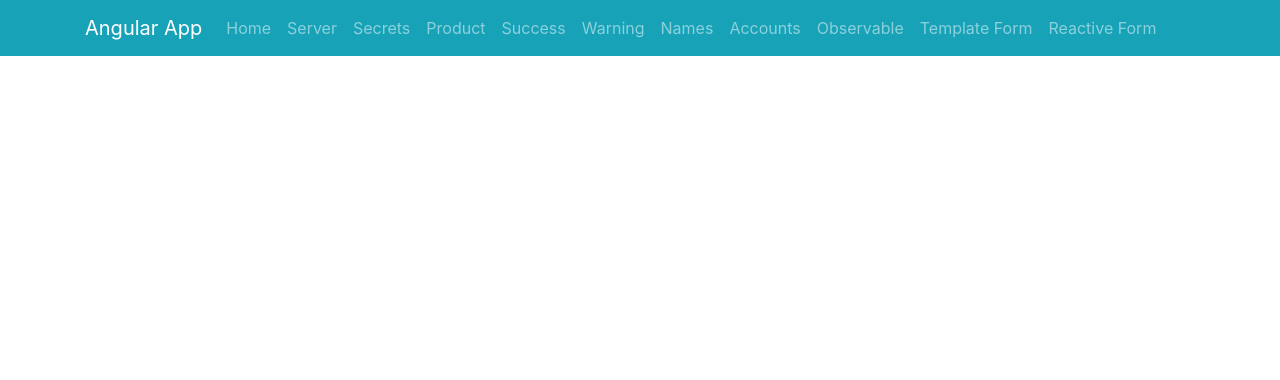
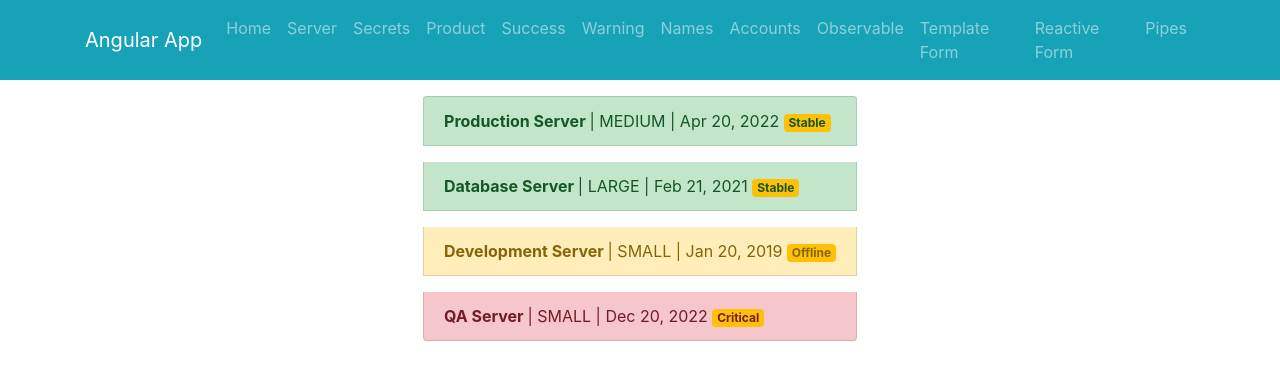
Before and after one commit to Manoj-14/Java-FSD-Phase-5, an Angular app in the folder A01Intro/: page /Pipes in a window 1280 px wide. Before the commit this address led to /. Shown: the top 380 px of the page. Built offline with nearby package versions, Linux system fonts and the light colour scheme.

Commit message:
Simple pipes

```diff
--- a/A01Intro/src/app/app.component.html
+++ b/A01Intro/src/app/app.component.html
@@ -65,6 +65,9 @@
         <li class="nav-item">
           <a routerLink="/ReactiveForm" class="nav-link">Reactive Form</a>
         </li>
+        <li class="nav-item">
+          <a routerLink="/Pipes" class="nav-link">Pipes</a>
+        </li>
       </ul>
     </div>
   </div>
--- a/A01Intro/src/app/app.module.ts
+++ b/A01Intro/src/app/app.module.ts
@@ -22,6 +22,7 @@ import { HomeComponent } from './home/home.component';
 import { ObservableDemoComponent } from './observable-demo/observable-demo.component';
 import { TemplateFormsComponent } from './template-forms/template-forms.component';
 import { ReactiveFormsComponent } from './reactive-forms/reactive-forms.component';
+import { PipesDemoComponent } from './pipes-demo/pipes-demo.component';
 
 const appRoutes: Routes = [
   { path: '', component: HomeComponent },
@@ -35,6 +36,7 @@ const appRoutes: Routes = [
   { path: 'Observable', component: ObservableDemoComponent },
   { path: 'TemplateForm', component: TemplateFormsComponent },
   { path: 'ReactiveForm', component: ReactiveFormsComponent },
+  { path: 'Pipes', component: PipesDemoComponent },
 ];
 
 @NgModule({
@@ -58,6 +60,7 @@ const appRoutes: Routes = [
     ObservableDemoComponent,
     TemplateFormsComponent,
     ReactiveFormsComponent,
+    PipesDemoComponent,
   ],
   imports: [
     BrowserModule,
--- /dev/null
+++ b/A01Intro/src/app/pipes-demo/pipes-demo.component.html
@@ -0,0 +1,13 @@
+<div class="comtainer d-flex justify-content-center">
+  <ul class="list-group m-2">
+    <li
+      class="list-group-item m-2"
+      *ngFor="let server of servers"
+      [ngClass]="getStatusClass(server)"
+    >
+      <strong>{{ server.name }} </strong>| {{ server.ServerSize | uppercase }} |
+      {{ server.started | date }}
+      <span class="badge bg-warning">{{ server.status | titlecase }}</span>
+    </li>
+  </ul>
+</div>
--- /dev/null
+++ b/A01Intro/src/app/pipes-demo/pipes-demo.component.ts
@@ -0,0 +1,48 @@
+import { Component } from '@angular/core';
+
+@Component({
+  selector: 'app-pipes-demo',
+  templateUrl: './pipes-demo.component.html',
+  styleUrls: ['./pipes-demo.component.css'],
+})
+export class PipesDemoComponent {
+  servers: {
+    ServerSize: string;
+    name: string;
+    status: string;
+    started: Date;
+  }[] = [
+    {
+      ServerSize: 'medium',
+      name: 'Production Server',
+      status: 'stable',
+      started: new Date('2022-04-20'),
+    },
+    {
+      ServerSize: 'large',
+      name: 'Database Server',
+      status: 'stable',
+      started: new Date('2021-02-21'),
+    },
+    {
+      ServerSize: 'small',
+      name: 'Development Server',
+      status: 'offline',
+      started: new Date('2019-01-20'),
+    },
+    {
+      ServerSize: 'small',
+      name: 'QA Server',
+      status: 'Critical',
+      started: new Date('2022-12-20'),
+    },
+  ];
+
+  getStatusClass(server) {
+    return {
+      'list-group-item-success': server.status === 'stable',
+      'list-group-item-warning': server.status === 'offline',
+      'list-group-item-danger': server.status === 'Critical',
+    };
+  }
+}
```
Also changed, not shown: A01Intro/src/app/pipes-demo/pipes-demo.component.css (added).
